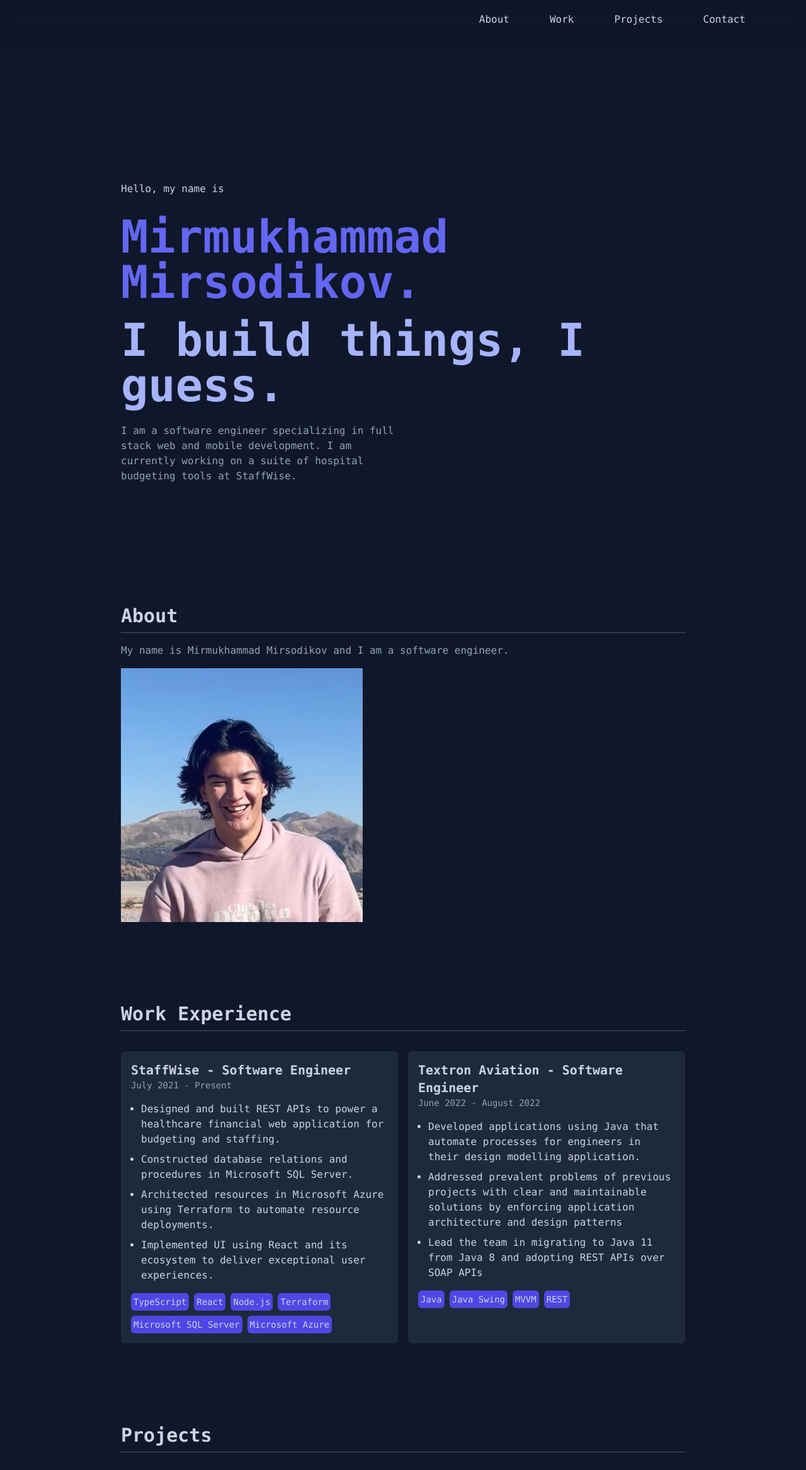
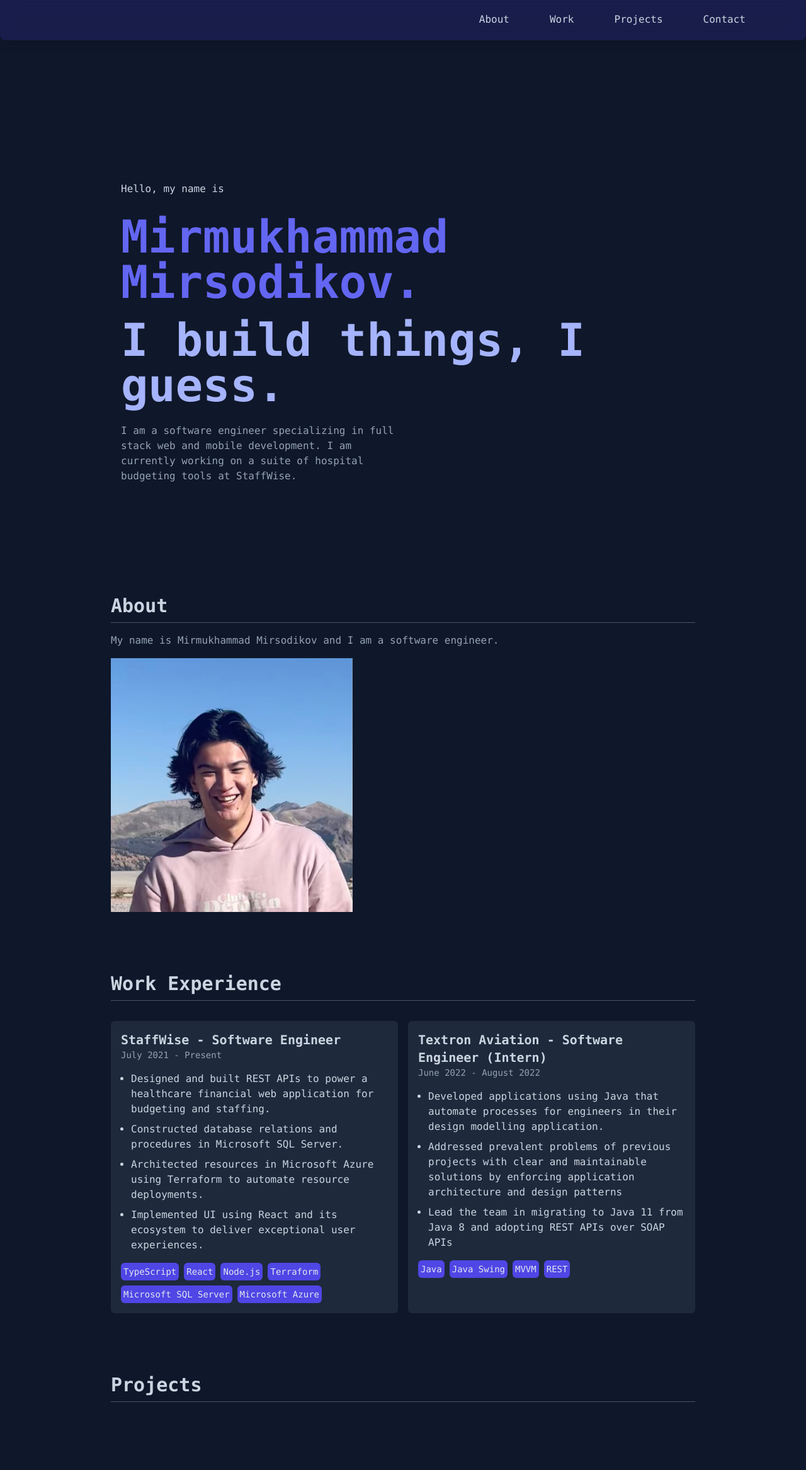
Before and after one commit to mir-mirsodikov/www.mmir.dev, a Next.js app: page / in a window 1280 px wide. Shown: the top 2334 px of the page at 63% size. After the commit the page ends 2242 px from the top, so only its background shows below. Built offline with nearby package versions, Linux system fonts and the light colour scheme.

Commit message:
Updated the reactivity by making the screen padding smaller on medium sized screens

```diff
--- a/components/NavBar.tsx
+++ b/components/NavBar.tsx
@@ -8,7 +8,7 @@ export function NavBar() {
   ]
 
   return (
-    <div className="flex flex-row-reverse h-16 rounded-br-lg shadow-lg bg-opacity-20 backdrop-blur-md rounded-bl-lg bg-slate-900 pr-16">
+    <div className="flex flex-row-reverse h-16 rounded-br-lg shadow-lg bg-opacity-20 backdrop-blur-md rounded-bl-lg bg-indigo-700 pr-16">
       {routes.reverse().map(route => (
          <div className="mx-8 my-auto" key={route}>
           <a href={`#${route.toLowerCase()}`} className='group transition duration-300 text-slate-300 hover:text-slate-100'>
--- a/components/Section.tsx
+++ b/components/Section.tsx
@@ -6,7 +6,7 @@ interface SectionProps {
 
 export function Section({ id, children, title }: SectionProps) {
   return (
-    <div className="md:p-8 m-auto md:w-3/4 w-full p-4" id={id}>
+    <div className="lg:pd-8 m-auto md:w-full lg:w-3/4 w-full p-4" id={id}>
       <h1 className="text-left text-slate-300 text-3xl mt-16 font-bold">
         {title}
       </h1>
--- a/components/Work.tsx
+++ b/components/Work.tsx
@@ -39,13 +39,13 @@ export function WorkExperience() {
           {staffWiseSkills.map((skill) => (
             <span
               key={skill}
-              className="text-slate-300 text-sm mt-2 inline-block mr-2 bg-indigo-600 p-1 rounded-md"
+              className="text-slate-200 text-sm mt-2 inline-block mr-2 bg-indigo-600 p-1 rounded-md"
             >
               {skill}
             </span>
           ))}
         </Card>
-        <Card title="Textron Aviation - Software Engineer">
+        <Card title="Textron Aviation - Software Engineer (Intern)">
           <p className="text-slate-400 text-sm">June 2022 - August 2022</p>
           <ul className="list-disc text-slate-300 ml-4 mt-4 space-y-2 text-base mb-2">
             <li>
@@ -65,7 +65,7 @@ export function WorkExperience() {
           {textronSkills.map((skill) => (
             <span
               key={skill}
-              className="text-slate-300 text-sm mt-2 inline-block mr-2 bg-indigo-600 p-1 rounded-md"
+              className="text-slate-200 text-sm mt-2 inline-block mr-2 bg-indigo-600 p-1 rounded-md"
             >
               {skill}
             </span>
```
